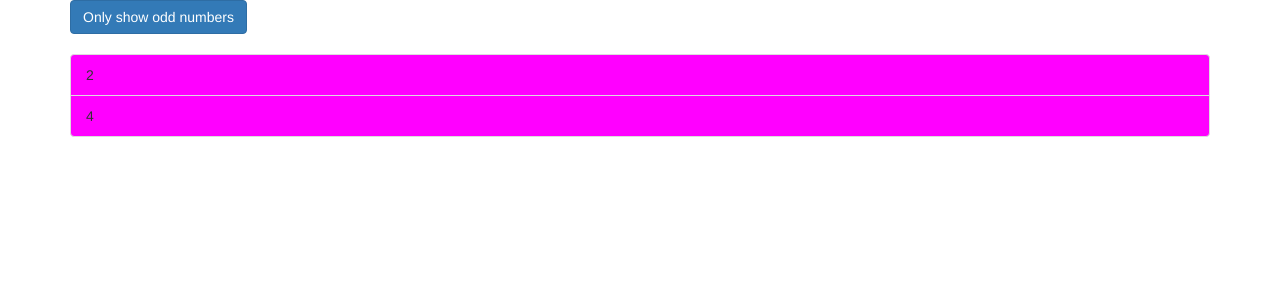
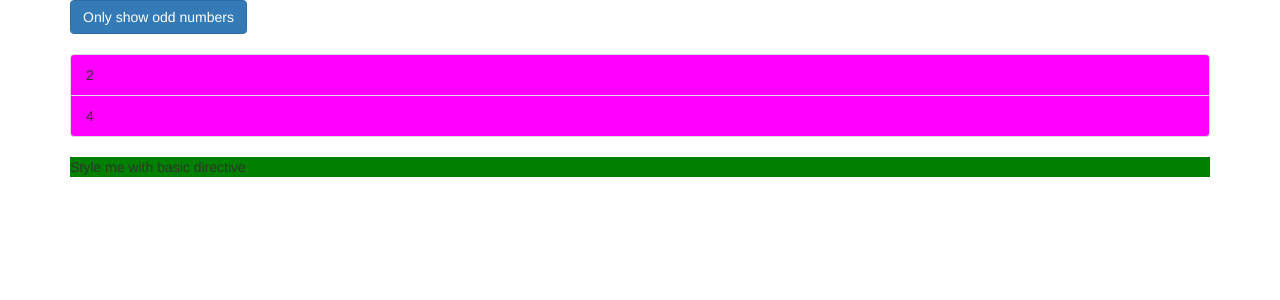
Before and after one commit to gokuljsparkout/Angular-, an Angular app: page / in a window 1280 px wide. Shown: the top 300 px of the page. Built offline with nearby package versions, Linux system fonts and the light colour scheme.

Commit message:
Custom Directives

```diff
--- a/src/app/app.module.ts
+++ b/src/app/app.module.ts
@@ -4,6 +4,7 @@ import { AppRoutingModule } from './app-routing.module';
 import { AppComponent } from './app.component';
 import { FormsModule } from '@angular/forms';
 import { OddComponent } from './directives/odd/odd.component';
+import { BasicHighlightDirective } from './basic-highlight/basic.highlight.directive';
 // import { CockpitComponent } from './cockpit/cockpit.component';
 // import { ServerElementComponent } from './server-element/server-element.component';
 
@@ -12,6 +13,7 @@ import { OddComponent } from './directives/odd/odd.component';
   declarations: [
     AppComponent,
     OddComponent,
+    BasicHighlightDirective
     // CockpitComponent,
     // ServerElementComponent,
   ],
--- /dev/null
+++ b/src/app/basic-highlight/basic.highlight.directive.ts
@@ -0,0 +1,12 @@
+import { Directive, ElementRef, OnInit } from '@angular/core';
+
+@Directive({
+  selector: '[appBasicHighlight]',
+})
+export class BasicHighlightDirective implements OnInit {
+  constructor(private elementRef: ElementRef) {
+  }
+  ngOnInit(){
+    this.elementRef.nativeElement.style.backgroundColor = 'green';
+  }
+}
--- a/src/app/directives/odd/odd.component.html
+++ b/src/app/directives/odd/odd.component.html
@@ -31,6 +31,7 @@
           </li>
         </div>
       </ul>
+      <p appBasicHighlight>Style me with basic directive</p>
     </div>
   </div>
 </div>
```
